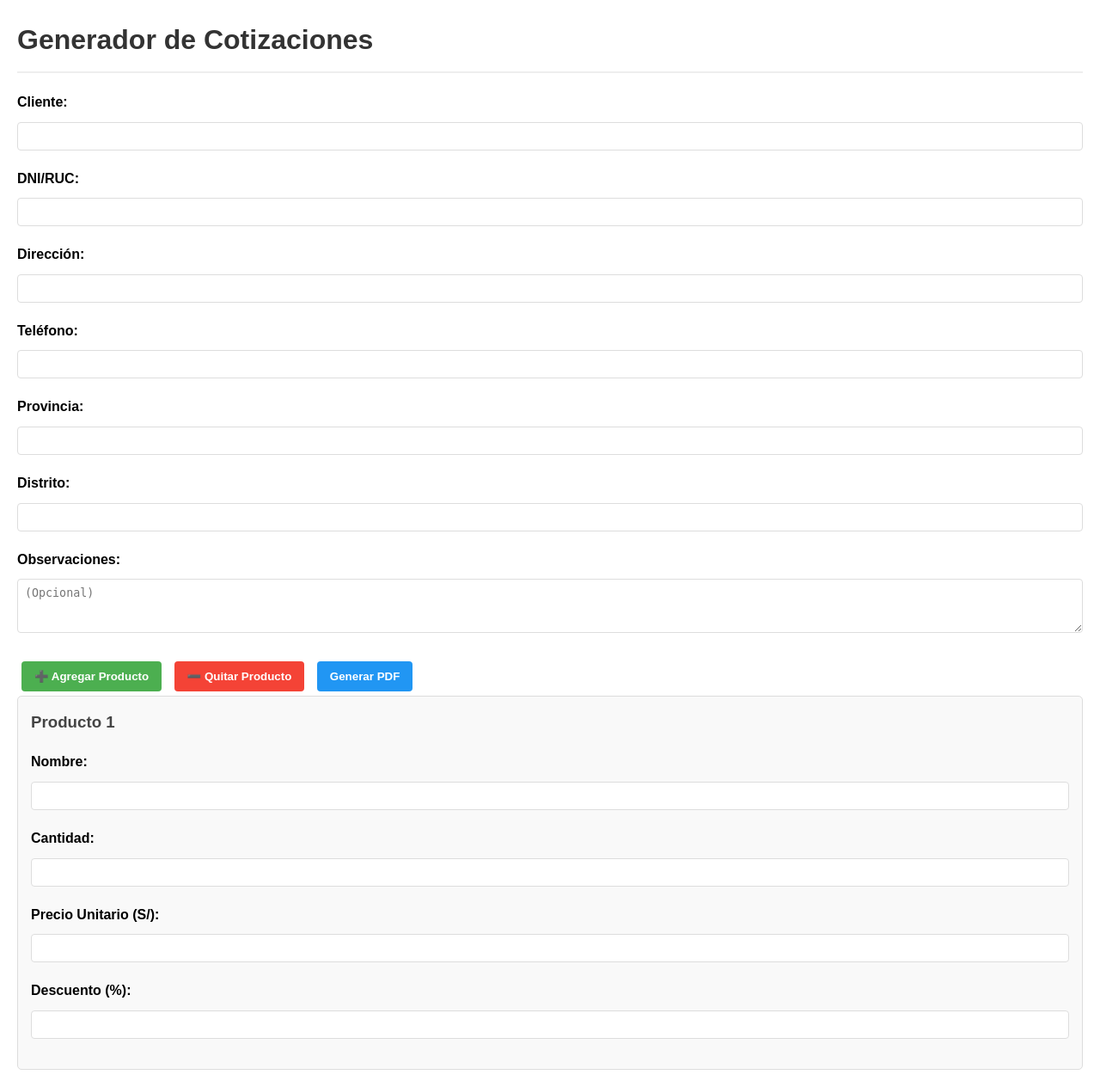
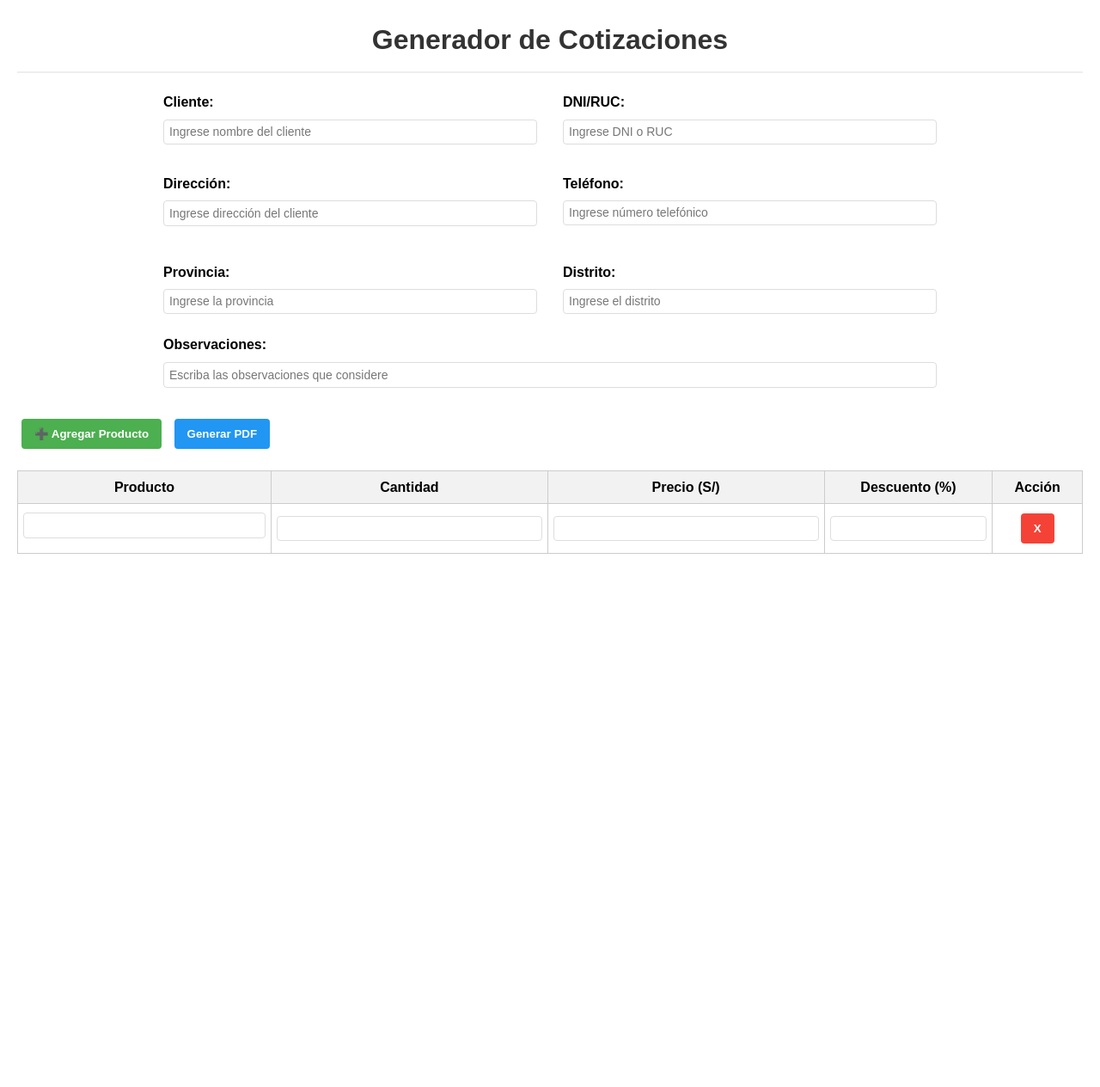
Before and after one commit to JLNoxx/cotizador, a Django app: page / in a window 1280 px wide. Shown: the whole page at 86% size. After the commit the page ends 644 px from the top, so only its background shows below. Run offline with Django 5.2, Linux system fonts and the light colour scheme.

Commit message:
Separación de CSS/JS, mejoras de formulario y ajuste del PDF

```diff
--- a/cotizaciones/views.py
+++ b/cotizaciones/views.py
@@ -30,25 +30,26 @@ def generar_pdf(request):
             observaciones=request.POST.get('observaciones') or '',
         )
 
-        productos_data = request.POST
-        for key in productos_data:
-            if key.startswith('productos[') and '][nombre]' in key:
-                index = key.split('[')[1].split(']')[0]
-                nombre = productos_data.get(f'productos[{index}][nombre]')
-                cantidad = float(productos_data.get(f'productos[{index}][cantidad]', 0))
-                precio = float(productos_data.get(f'productos[{index}][precio]', 0))
-                dscto_str = productos_data.get(f'productos[{index}][dscto]', '').strip()
-                descuento = float(dscto_str) if dscto_str else 0
-                subtotal = (cantidad * precio) * (1 - descuento / 100)
+        # Adaptado a los nuevos campos del formulario (listas planas)
+        nombres = request.POST.getlist('producto')
+        cantidades = request.POST.getlist('cantidad')
+        precios = request.POST.getlist('precio')
+        dsctos = request.POST.getlist('dscto')
 
-                Producto.objects.create(
-                    cotizacion=cotizacion,
-                    nombre=nombre,
-                    cantidad=cantidad,
-                    precio=precio,
-                    descuento=descuento,
-                    subtotal=subtotal
-                )
+        for nombre, cantidad, precio, dscto in zip(nombres, cantidades, precios, dsctos):
+            cantidad = float(cantidad)
+            precio = float(precio)
+            descuento = float(dscto) if dscto else 0
+            subtotal = (cantidad * precio) * (1 - descuento / 100)
+
+            Producto.objects.create(
+                cotizacion=cotizacion,
+                nombre=nombre,
+                cantidad=cantidad,
+                precio=precio,
+                descuento=descuento,
+                subtotal=subtotal
+            )
 
         return redirect('generar_pdf_id', id=cotizacion.id)
 
@@ -63,7 +64,7 @@ def generar_pdf_id(request, id):
     igv = subtotal * Decimal('0.18')
     total = subtotal + igv
 
-    # Leer y convertir el logo a base64
+    # Logo a base64
     logo_path = os.path.join(settings.BASE_DIR, 'static', 'images', 'logo.png')
     with open(logo_path, 'rb') as image_file:
         logo_base64 = base64.b64encode(image_file.read()).decode('utf-8')
@@ -96,7 +97,7 @@ def generar_pdf_id(request, id):
         'subtotal': f"{subtotal:.2f}",
         'igv': f"{igv:.2f}",
         'total': f"{total:.2f}",
-        'logo_src': logo_src,  # 👈 se envía el logo como string base64
+        'logo_src': logo_src,
     }
 
     template = get_template('plantilla_pdf.html')
@@ -107,7 +108,6 @@ def generar_pdf_id(request, id):
 
     html = html.replace('{% load static %}', '')
     html = html.replace("{% static 'css/styles.css' %}", f'file:///{css_path}')
-    # OJO: Ya no reemplazamos el logo aquí
 
     pdf_file = HTML(string=html, base_url=static_root).write_pdf(stylesheets=[CSS(css_path)])
 
--- a/cotizador/settings.py
+++ b/cotizador/settings.py
@@ -10,7 +10,8 @@ SECRET_KEY = 'django-insecure-^dwg=os&q-gz)j3td4+3+_6bs1xk_y8bes-7rx(vhk7o5eygzu
 # SECURITY WARNING: don't run with debug turned on in production!
 DEBUG = True
 
-ALLOWED_HOSTS = ['noxx001.pythonanywhere.com']
+ALLOWED_HOSTS = ['127.0.0.1', 'localhost', 'noxx001.pythonanywhere.com']
+
 
 # Application definition
 INSTALLED_APPS = [
--- /dev/null
+++ b/static/formulario.css
@@ -0,0 +1,121 @@
+body {
+    font-family: 'Arial', sans-serif;
+    margin: 20px;
+    line-height: 1.6;
+}
+
+button {
+    padding: 10px 15px;
+    color: white;
+    border: none;
+    cursor: pointer;
+    margin: 5px;
+    border-radius: 4px;
+    font-weight: bold;
+    transition: background-color 0.3s;
+}
+
+.btn-azul { background: #2196F3; }
+.btn-azul:hover { background: #0b7dda; }
+.btn-verde { background: #4CAF50; }
+.btn-verde:hover { background: #3e8e41; }
+.btn-rojo { background: #f44336; }
+.btn-rojo:hover { background: #d32f2f; }
+
+input, select, textarea {
+    padding: 6px;
+    margin: 3px 0;
+    box-sizing: border-box;
+    border: 1px solid #ddd;
+    border-radius: 4px;
+    font-family: Arial, sans-serif;
+}
+
+label {
+    font-weight: bold;
+    display: block;
+    margin-bottom: 4px;
+}
+
+h1 {
+    color: #333;
+    border-bottom: 2px solid #eee;
+    padding-bottom: 10px;
+    text-align: center;
+}
+
+table {
+    width: 100%;
+    border-collapse: collapse;
+    margin-top: 20px;
+}
+
+th, td {
+    padding: 6px;
+    border: 1px solid #ccc;
+    text-align: center;
+}
+
+th {
+    background: #f2f2f2;
+}
+
+.acciones {
+    text-align: center;
+}
+
+input[type="text"],
+input[type="number"],
+textarea {
+    width: 100%;
+}
+
+textarea {
+    resize: vertical;
+}
+
+.campos-cliente {
+    display: flex;
+    flex-direction: column;
+    gap: 30px;
+    max-width: 900px;
+    margin: 0 auto 30px;
+}
+
+.fila-doble {
+    display: flex;
+    gap: 30px;
+}
+
+.fila-doble .form-group {
+    flex: 1;
+}
+
+.area-observaciones {
+    margin-top: -10px;
+    margin-bottom: 20px;
+    max-width: 900px;
+    margin-left: auto;
+    margin-right: auto;
+}
+
+textarea.auto-grow {
+    resize: none;
+    overflow: hidden;
+    min-height: 30px;
+}
+
+/* Fuente uniforme para todos los placeholders */
+::placeholder {
+    font-family: Arial, sans-serif;
+    font-size: 14px;
+    color: #777;
+    opacity: 1;
+}
+
+/* Para móviles */
+@media (max-width: 600px) {
+    .fila-doble {
+        flex-direction: column;
+    }
+}
--- /dev/null
+++ b/static/formulario.js
@@ -0,0 +1,28 @@
+const container = document.getElementById('productos-container');
+const btnAgregar = document.getElementById('agregar-producto');
+
+btnAgregar.addEventListener('click', () => {
+    const fila = document.querySelector('.producto-row');
+    const nuevaFila = fila.cloneNode(true);
+    nuevaFila.querySelectorAll('input, textarea').forEach(input => input.value = '');
+    container.appendChild(nuevaFila);
+});
+
+container.addEventListener('click', function(e) {
+    if (e.target.classList.contains('eliminar-producto')) {
+        const filas = document.querySelectorAll('.producto-row');
+        if (filas.length > 1) {
+            e.target.closest('tr').remove();
+        } else {
+            alert("Debe haber al menos un producto.");
+        }
+    }
+});
+
+// Auto-crecimiento para textarea
+document.querySelectorAll('.auto-grow').forEach(textarea => {
+    textarea.addEventListener('input', function () {
+        this.style.height = 'auto';
+        this.style.height = (this.scrollHeight) + 'px';
+    });
+});
--- a/templates/formulario.html
+++ b/templates/formulario.html
@@ -1,119 +1,98 @@
-<!-- Reemplaza tu contenido de formulario.html con esto -->
 {% load static %}
 <!DOCTYPE html>
 <html>
   <head>
     <title>Generador de Cotizaciones</title>
-    <style>
-        body { font-family: 'Arial', sans-serif; margin: 20px; line-height: 1.6; }
-        .producto { border: 1px solid #ddd; padding: 15px; margin-bottom: 15px; background: #f9f9f9; border-radius: 5px; }
-        button { padding: 10px 15px; color: white; border: none; cursor: pointer; margin: 5px; border-radius: 4px; font-weight: bold; transition: background-color 0.3s; }
-        .btn-azul { background: #2196F3; }
-        .btn-azul:hover { background: #0b7dda; }
-        .btn-verde { background: #4CAF50; }
-        .btn-verde:hover { background: #3e8e41; }
-        .btn-rojo { background: #f44336; }
-        .btn-rojo:hover { background: #d32f2f; }
-        input, select, textarea { padding: 8px; margin: 5px 0; width: 100%; box-sizing: border-box; border: 1px solid #ddd; border-radius: 4px; }
-        .form-group { margin-bottom: 15px; }
-        label { font-weight: bold; display: block; margin-bottom: 5px; }
-        h1 { color: #333; border-bottom: 2px solid #eee; padding-bottom: 10px; }
-        .producto h3 { margin-top: 0; color: #444; }
-    </style>
+    <link rel="stylesheet" href="{% static 'formulario.css' %}" />
   </head>
   <body>
-    <h1>Generador de Cotizaciones</h1>
+    <h1 style="text-align: center;">Generador de Cotizaciones</h1>
     <form method="post" action="{% url 'generar_pdf' %}">
       {% csrf_token %}
 
+      <div class="campos-cliente">
+        <!-- Fila 1 -->
+        <div class="fila-doble">
           <div class="form-group">
             <label for="cliente">Cliente:</label>
-            <input type="text" id="cliente" name="cliente" required>
+            <input type="text" id="cliente" name="cliente" placeholder="Ingrese nombre del cliente" required />
+          </div>
+          <div class="form-group">
+            <label for="dni">DNI/RUC:</label>
+            <input type="text" id="dni" name="dni" placeholder="Ingrese DNI o RUC" />
+          </div>
         </div>
 
+        <!-- Fila 2 -->
+        <div class="fila-doble">
           <div class="form-group">
-            <label for="dni">DNI/RUC:</label>
-            <input type="text" id="dni" name="dni">
+            <label for="direccion">Dirección:</label>
+            <textarea id="direccion" name="direccion" class="auto-grow" rows="1" placeholder="Ingrese dirección del cliente"></textarea>
+          </div>
+          <div class="form-group">
+            <label for="telefono">Teléfono:</label>
+            <input type="text" id="telefono" name="telefono" placeholder="Ingrese número telefónico" />
+          </div>
         </div>
 
+        <!-- Fila 3 -->
+        <div class="fila-doble">
           <div class="form-group">
-            <label for="direccion">Dirección:</label>
-            <input type="text" id="direccion" name="direccion">
+            <label for="provincia">Provincia:</label>
+            <input type="text" id="provincia" name="provincia" placeholder="Ingrese la provincia" />
+          </div>
+          <div class="form-group">
+            <label for="distrito">Distrito:</label>
+            <input type="text" id="distrito" name="distrito" placeholder="Ingrese el distrito" />
+          </div>
+        </div>
       </div>
 
-        <div class="form-group">
-            <label for="telefono">Teléfono:</label>
-            <input type="text" id="telefono" name="telefono">
+      <!-- Observaciones -->
+      <div class="form-group area-observaciones">
+        <label for="observaciones">Observaciones:</label>
+        <textarea id="observaciones" name="observaciones" class="auto-grow" rows="1" placeholder="Escriba las observaciones que considere"></textarea>
       </div>
 
-        <div class="form-group">
-            <label for="provincia">Provincia:</label>
-            <input type="text" id="provincia" name="provincia">
-        </div>
-
-        <div class="form-group">
-            <label for="distrito">Distrito:</label>
-            <input type="text" id="distrito" name="distrito">
-        </div>
-
-        <div class="form-group">
-            <label for="observaciones">Observaciones:</label>
-            <textarea id="observaciones" name="observaciones" rows="3" placeholder="(Opcional)"></textarea>
-        </div>
-
-        <div class="botones">
-            <button type="button" onclick="agregarProducto()" class="btn-verde">➕ Agregar Producto</button>
-            <button type="button" onclick="removerProducto()" class="btn-rojo">➖ Quitar Producto</button>
+      <div style="margin-bottom: 10px;">
+        <button type="button" class="btn-verde" id="agregar-producto">➕ Agregar Producto</button>
         <button type="submit" class="btn-azul">Generar PDF</button>
       </div>
 
-        <div id="productos-container"></div>
+      <table id="tabla-productos">
+        <thead>
+          <tr>
+            <th>Producto</th>
+            <th>Cantidad</th>
+            <th>Precio (S/)</th>
+            <th>Descuento (%)</th>
+            <th>Acción</th>
+          </tr>
+        </thead>
+        <tbody id="productos-container">
+          <tr class="producto-row">
+            <td>
+              <textarea name="producto" rows="1" class="auto-grow" required></textarea>
+            </td>
+            <td>
+              <input type="number" name="cantidad" min="1" step="1" required />
+            </td>
+            <td>
+              <input type="number" name="precio" min="0.01" step="0.01" required />
+            </td>
+            <td>
+              <input type="number" name="dscto" min="0" max="100" step="0.01" />
+            </td>
+            <td class="acciones">
+              <button type="button" class="btn-rojo eliminar-producto">X</button>
+            </td>
+          </tr>
+        </tbody>
+      </table>
 
 
     </form>
 
-    <script>
-        let contador = 0;
-
-        function agregarProducto() {
-            contador++;
-            const container = document.getElementById('productos-container');
-
-            const productoHTML = `
-            <div class="producto" id="producto-${contador}">
-                <h3>Producto ${contador}</h3>
-                <div class="form-group">
-                    <label>Nombre:</label>
-                    <input type="text" name="productos[${contador}][nombre]" required>
-                </div>
-                <div class="form-group">
-                    <label>Cantidad:</label>
-                    <input type="number" name="productos[${contador}][cantidad]" min="1" step="1" required>
-                </div>
-                <div class="form-group">
-                    <label>Precio Unitario (S/):</label>
-                    <input type="number" name="productos[${contador}][precio]" min="0.01" step="0.01" required>
-                </div>
-                <div class="form-group">
-                    <label>Descuento (%):</label>
-                    <input type="number" name="productos[${contador}][dscto]" min="0" max="100" step="0.01">
-                </div>
-            </div>
-            `;
-            container.insertAdjacentHTML('beforeend', productoHTML);
-        }
-
-        function removerProducto() {
-            if (contador > 1) {
-                const producto = document.getElementById(`producto-${contador}`);
-                producto.remove();
-                contador--;
-            } else {
-                alert("Debe haber al menos un producto.");
-            }
-        }
-
-        window.onload = agregarProducto;
-    </script>
+    <script src="{% static 'formulario.js' %}"></script>
   </body>
 </html>
```
Also changed, not shown: static/css/styles.css (+7 -4 lines), db.sqlite3. Lines whose indentation alone changed are shown as unchanged.
